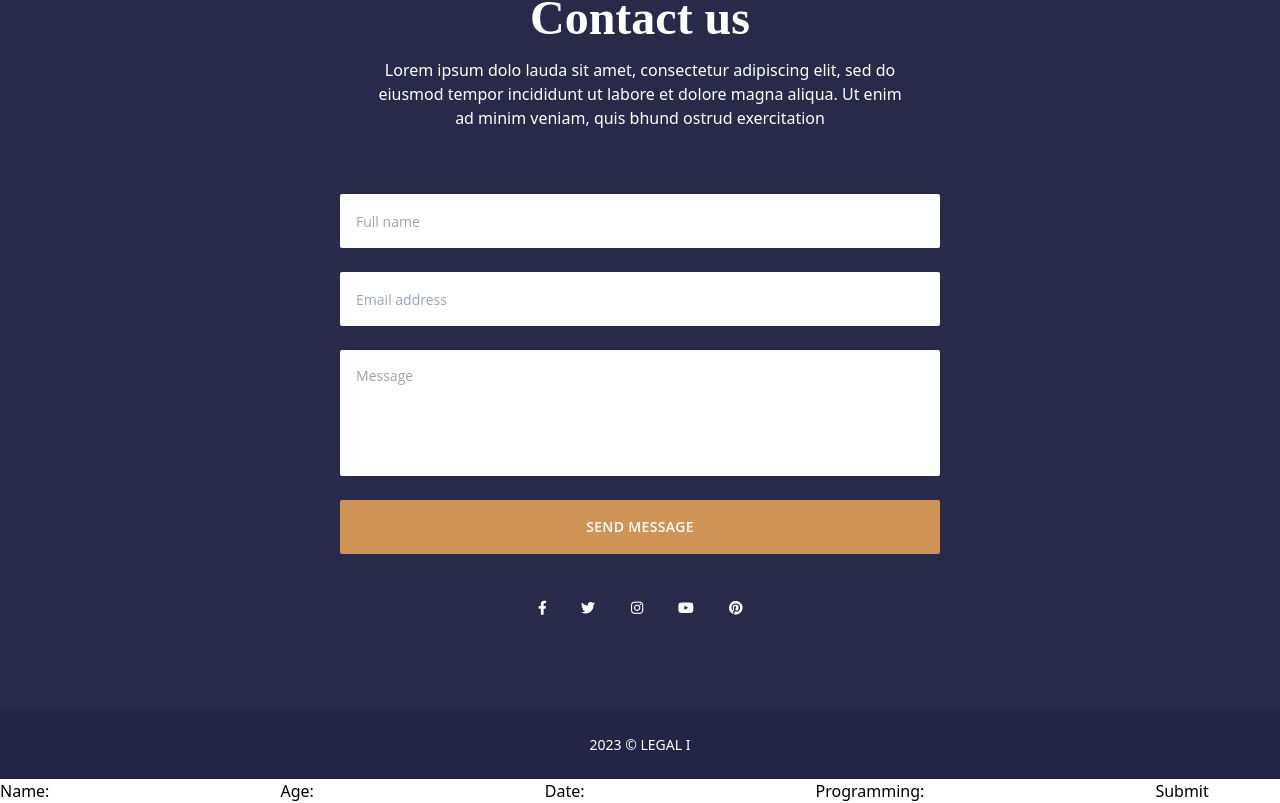
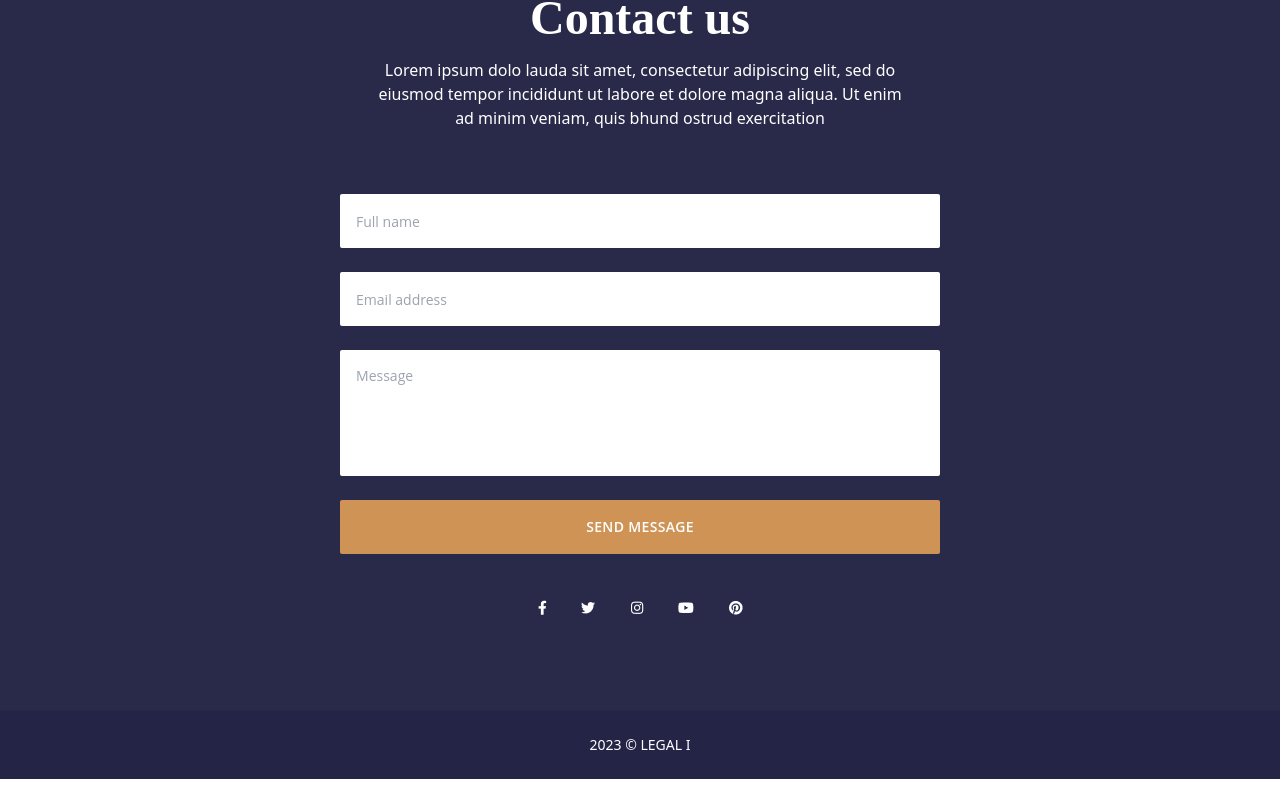
Before and after one commit to Anubhavgarg1910/legalai, a React (Create React App) app: page / in a window 1280 px wide. Shown: the part 2095-2898 px from the top of the page. After the commit the page ends 2874 px from the top, so only its background shows below. Built offline with nearby package versions, Linux system fonts and the light colour scheme.

Commit message:
issue resolved

```diff
--- a/src/components/HomePage.js
+++ b/src/components/HomePage.js
@@ -5,7 +5,6 @@ import Skills from "./Skills";
 import Contact from "./Contact";
 import Footer from "./Footer";
 import BackToTopBtn from "./BackToTopBtn";
-import MyFormComponent from "./MyFormComponent";
 
 const HomePage = () => {
   return (
@@ -16,7 +15,6 @@ const HomePage = () => {
       <Contact />
       <Footer />
       <BackToTopBtn />
-      <MyFormComponent />
     </div>
   );
 };
--- a/src/components/MyFormComponent.js
+++ /dev/null
@@ -1,63 +0,0 @@
-import React, { useState } from 'react';
-import axios from 'axios';
-
-const MyFormComponent = () => {
-    // State to store form data
-    const [formData, setFormData] = useState({
-        Name: '',
-        Age: '',
-        Date: '',
-        programming: ''
-    });
-
-    const handleSubmit = async (event) => {
-        event.preventDefault();
-
-        try {
-            const response = await axios.post('http://127.0.0.1:5000/docs', formData);
-
-            setFormData({
-                Name: '',
-                Age: '',
-                Date: '',
-                programming: ''
-            });
-
-            console.log('Response from Flask API:', response.data);
-        } catch (error) {
-            console.error('Error sending data to Flask API:', error);
-        }
-    };
-
-    const handleInputChange = (event) => {
-        const { name, value } = event.target;
-        setFormData({
-            ...formData,
-            [name]: value
-        });
-    };
-
-    return (
-        <form onSubmit={handleSubmit}>
-            <label>
-                Name:
-                <input type="text" name="Name" value={formData.Name} onChange={handleInputChange} />
-            </label>
-            <label>
-                Age:
-                <input type="text" name="Age" value={formData.Age} onChange={handleInputChange} />
-            </label>
-            <label>
-                Date:
-                <input type="text" name="Date" value={formData.Date} onChange={handleInputChange} />
-            </label>
-            <label>
-                Programming:
-                <input type="text" name="programming" value={formData.programming} onChange={handleInputChange} />
-            </label>
-            <button type="submit">Submit</button>
-        </form>
-    );
-};
-
-export default MyFormComponent;
```
